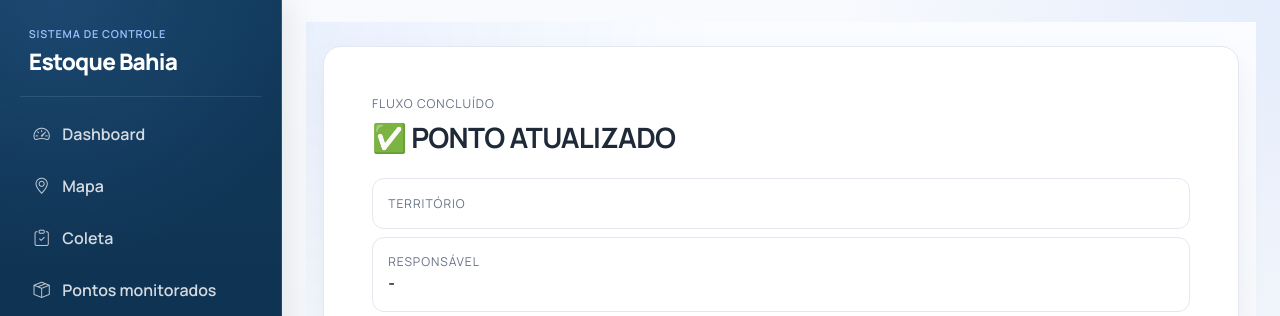
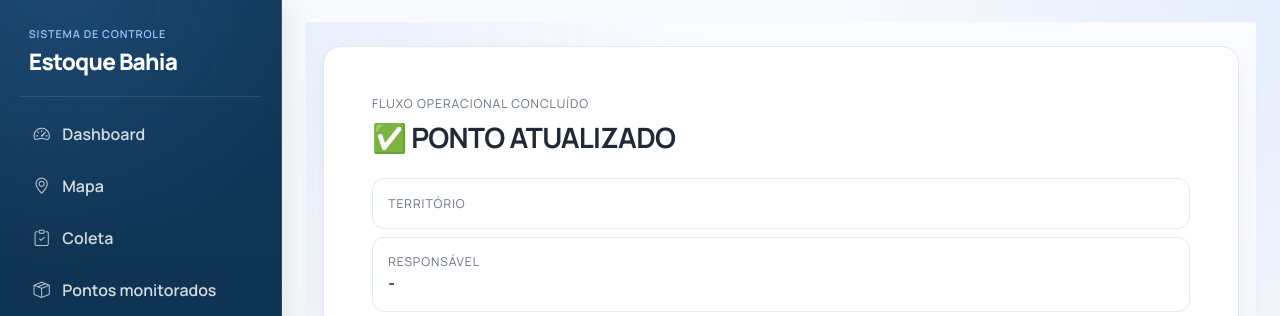
Before and after one commit to devcleristonjr/controle, a Flask app: template app/templates/coleta_public/sucesso.html in a window 1280 px wide. Shown: the top 316 px of the page. Run offline with Flask 3, Linux system fonts and the light colour scheme; the template is opened without the code that fills it, so the values that code supplies are empty; parts of the project's set-up code (start-up, migrations or seed data) failed here and were passed over.

Commit message:
Clarify operational semantics in public collection flow

```diff
--- a/app/templates/coleta_public/sucesso.html
+++ b/app/templates/coleta_public/sucesso.html
@@ -2,7 +2,7 @@
 {% block coleta_title %}Ponto cadastrado{% endblock %}
 {% block coleta_content %}
 <div class="public-card p-4 p-md-5 mb-3">
-  <div class="soft-label mb-2">Fluxo concluído</div>
+  <div class="soft-label mb-2">Fluxo operacional concluído</div>
   <h1 class="h3 fw-bold mb-2">✅ PONTO {{ 'CADASTRADO' if operation == 'novo' else 'ATUALIZADO' }}</h1>
   <p class="text-muted mb-4">{{ ponto.nome }}{% if municipio %} · {{ municipio.nome }} — BA{% endif %}</p>
 
```
